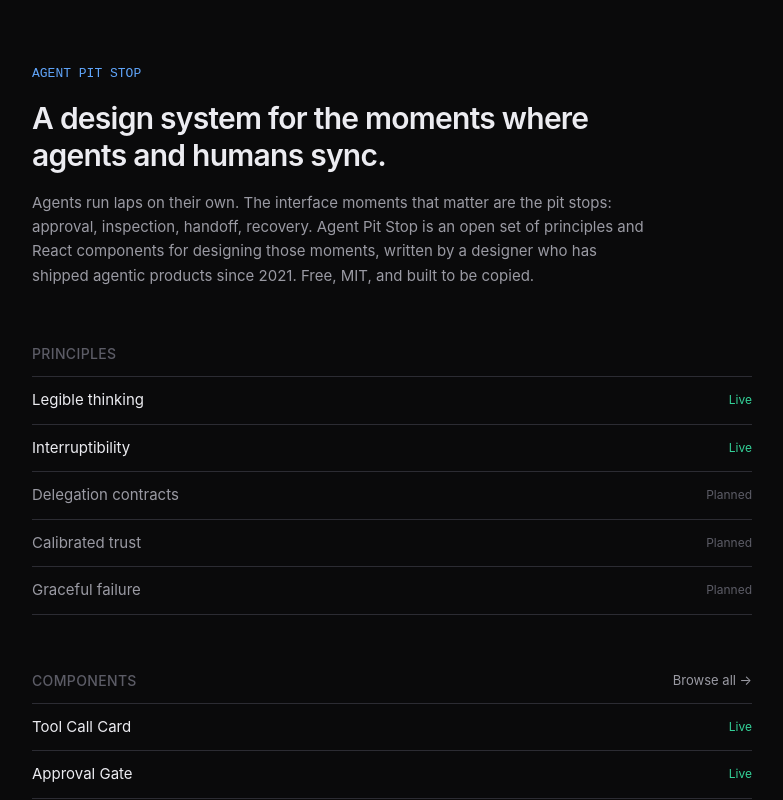
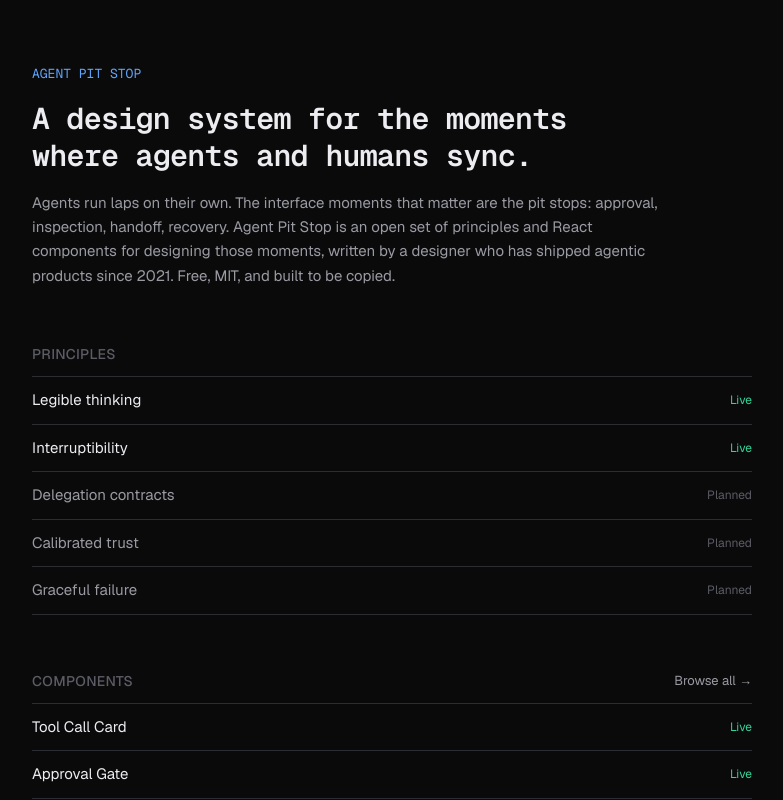
Before and after one commit to acaspx/agent-pitstop, a Next.js app: page / in a window 1280 px wide. Shown: the top 800 px of the page, without its empty margins (248-1031 px from the left). Built offline with nearby package versions, Linux system fonts and the light colour scheme.

Commit message:
feat: geist sans + geist mono via next/font, mono-forward headings

```diff
--- a/app/components/page.tsx
+++ b/app/components/page.tsx
@@ -38,7 +38,7 @@ const minis: Record<string, React.ReactNode> = {
 export default function ComponentsOverview() {
   return (
     <main>
-      <h1 className="text-2xl font-semibold tracking-tight">Components</h1>
+      <h1 className="font-mono text-2xl font-semibold tracking-tight">Components</h1>
       <p className="mt-2 max-w-prose text-[15px] leading-relaxed text-smoke">
         Every component, live. Each installs with one shadcn command or copies as a single
         file. Built with React 19, Tailwind 4, and Motion.
--- a/app/globals.css
+++ b/app/globals.css
@@ -12,8 +12,11 @@
   --color-caution: #fbbf24;
   --color-flag: #f87171;
   --color-pit: #60a5fa;
-  --font-sans: "Inter", ui-sans-serif, system-ui, sans-serif;
-  --font-mono: "JetBrains Mono", ui-monospace, "SF Mono", monospace;
+}
+
+@theme inline {
+  --font-sans: var(--font-geist-sans), ui-sans-serif, system-ui, sans-serif;
+  --font-mono: var(--font-geist-mono), ui-monospace, "SF Mono", monospace;
 }
 
 html {
--- a/app/layout.tsx
+++ b/app/layout.tsx
@@ -1,4 +1,6 @@
 import type { Metadata } from "next";
+import { GeistSans } from "geist/font/sans";
+import { GeistMono } from "geist/font/mono";
 import "./globals.css";
 
 export const metadata: Metadata = {
@@ -15,7 +17,7 @@ export const metadata: Metadata = {
 
 export default function RootLayout({ children }: { children: React.ReactNode }) {
   return (
-    <html lang="en">
+    <html lang="en" className={`${GeistSans.variable} ${GeistMono.variable}`}>
       <body className="min-h-dvh bg-track font-sans text-chalk">{children}</body>
     </html>
   );
--- a/app/page.tsx
+++ b/app/page.tsx
@@ -20,7 +20,7 @@ export default function Home() {
     <main className="mx-auto max-w-3xl space-y-14 px-6 py-16">
       <header className="space-y-4">
         <div className="font-mono text-[13px] text-pit">AGENT PIT STOP</div>
-        <h1 className="max-w-xl text-3xl font-semibold leading-tight tracking-tight">
+        <h1 className="max-w-xl font-mono text-3xl font-semibold leading-tight tracking-tight">
           A design system for the moments where agents and humans sync.
         </h1>
         <p className="max-w-prose text-[15px] leading-relaxed text-smoke">
--- a/components/docs/doc-page.tsx
+++ b/components/docs/doc-page.tsx
@@ -35,7 +35,7 @@ export function ComponentDoc({ slug, intro, sections, preview, variants, chatPro
             <div className="text-[11px] font-medium uppercase tracking-wide text-ash">
               Components · {entry.category}
             </div>
-            <h1 className="mt-2 text-2xl font-semibold tracking-tight">{entry.title}</h1>
+            <h1 className="mt-2 font-mono text-2xl font-semibold tracking-tight">{entry.title}</h1>
             <p className="mt-3 text-[15px] leading-relaxed text-smoke">{intro}</p>
           </div>
 
--- a/mdx-components.tsx
+++ b/mdx-components.tsx
@@ -2,9 +2,11 @@ import type { MDXComponents } from "mdx/types";
 
 export function useMDXComponents(components: MDXComponents): MDXComponents {
   return {
-    h1: (props) => <h1 className="mt-4 text-2xl font-semibold tracking-tight text-chalk" {...props} />,
+    h1: (props) => (
+      <h1 className="mt-4 font-mono text-2xl font-semibold tracking-tight text-chalk" {...props} />
+    ),
     h2: (props) => (
-      <h2 className="mt-12 text-lg font-semibold tracking-tight text-chalk" {...props} />
+      <h2 className="mt-12 font-mono text-lg font-semibold tracking-tight text-chalk" {...props} />
     ),
     h3: (props) => <h3 className="mt-8 text-[15px] font-semibold text-chalk" {...props} />,
     p: (props) => <p className="mt-4 max-w-prose text-[15px] leading-relaxed text-smoke" {...props} />,
--- a/package.json
+++ b/package.json
@@ -12,6 +12,7 @@
     "lint": "next lint"
   },
   "dependencies": {
+    "geist": "^1.4.0",
     "@mdx-js/loader": "^3.1.0",
     "@mdx-js/react": "^3.1.0",
     "@next/mdx": "^15.3.0",
```
